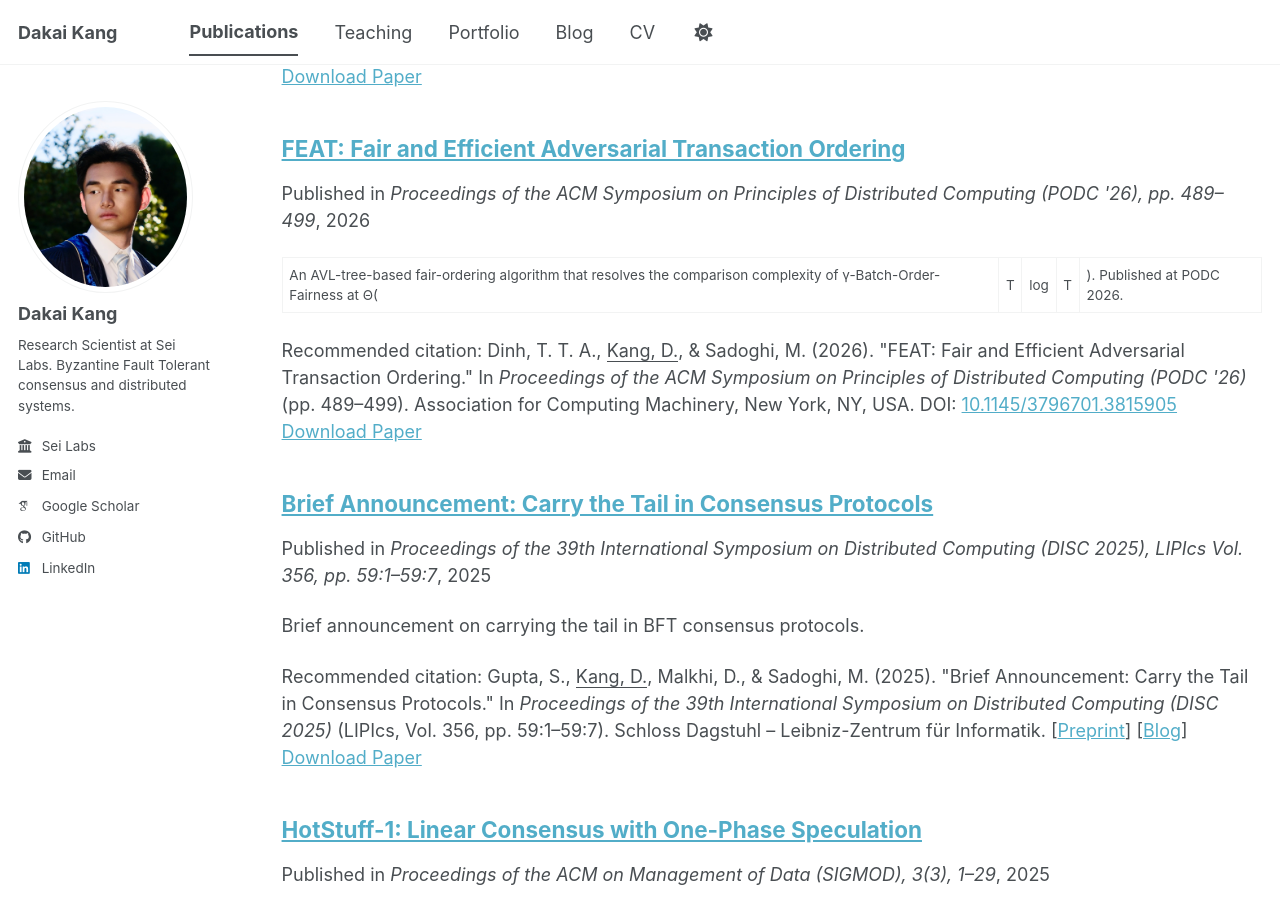
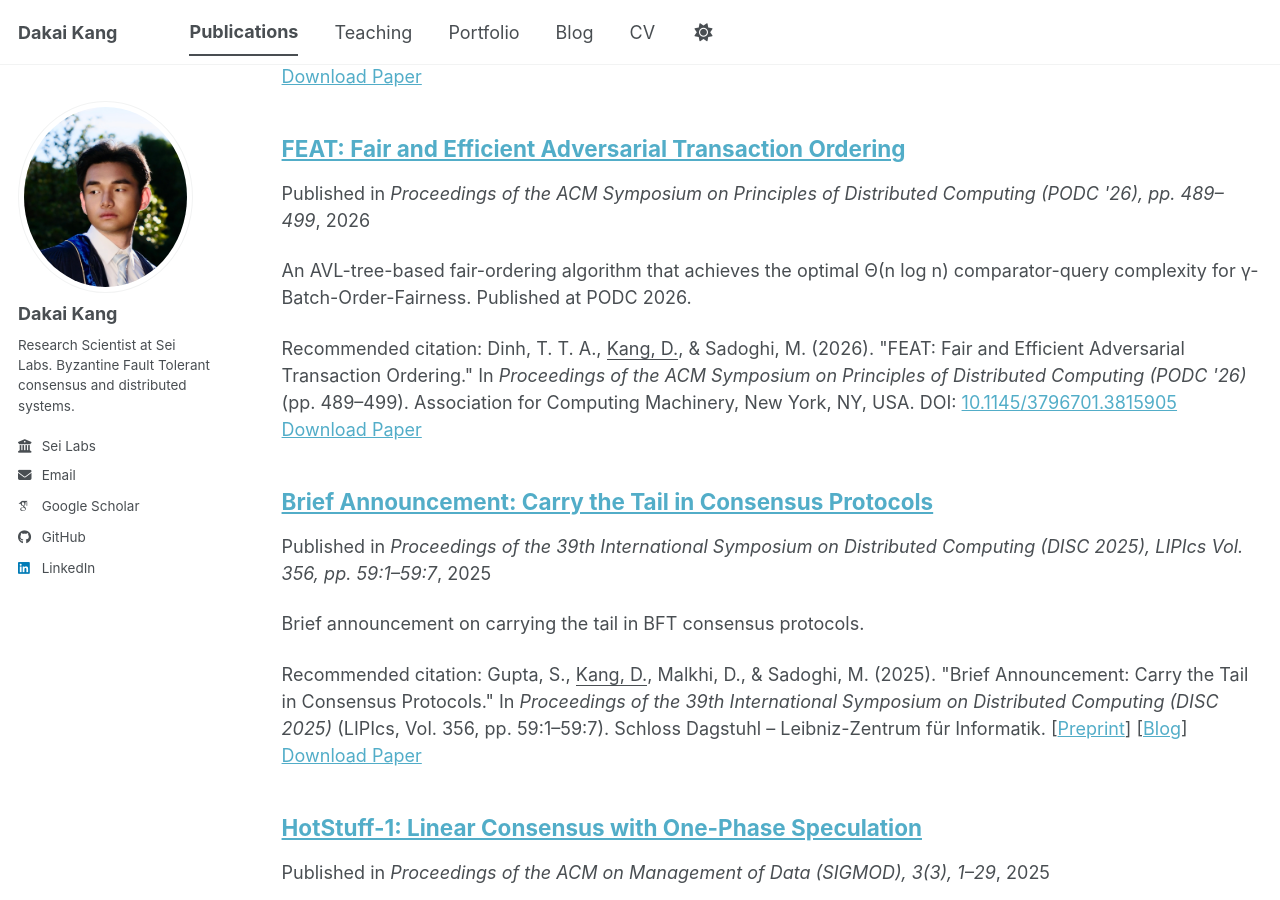
Before and after one commit to DakaiKang/dakaikang.github.io, a Jekyll site: the page built from _pages/publications.html, in a window 1280 px wide and 900 px high, scrolled down 470 px. Built offline with Jekyll 4.4.1, drawn with Linux system fonts in a browser that asks for light colours; some web fonts are replaced; a script bundle is joined from its source files by our own code; library files that are not in the unit come from our copies.

Commit message:
FEAT: rewrite excerpt to avoid pipe-as-table rendering
|T| in the previous excerpt was interpreted as GFM table-cell
separators, so the phrase "Θ(|T| log |T|)" rendered as a 3-cell
table on the publications page.

Rephrase to "the optimal Θ(n log n) comparator-query complexity"
which conveys the same result without pipes.

Co-Authored-By: Claude Opus 4.7 (1M context) <noreply@anthropic.com>

```diff
--- a/_publications/2026-feat.md
+++ b/_publications/2026-feat.md
@@ -3,7 +3,7 @@ title: "FEAT: Fair and Efficient Adversarial Transaction Ordering"
 collection: publications
 category: conferences
 permalink: /publication/2026-feat
-excerpt: 'An AVL-tree-based fair-ordering algorithm that resolves the comparison complexity of γ-Batch-Order-Fairness at Θ(|T| log |T|). Published at PODC 2026.'
+excerpt: 'An AVL-tree-based fair-ordering algorithm that achieves the optimal Θ(n log n) comparator-query complexity for γ-Batch-Order-Fairness. Published at PODC 2026.'
 date: 2026-07-01
 venue: 'Proceedings of the ACM Symposium on Principles of Distributed Computing (PODC ''26), pp. 489–499'
 paperurl: 'https://dl.acm.org/doi/10.1145/3796701.3815905'
```
